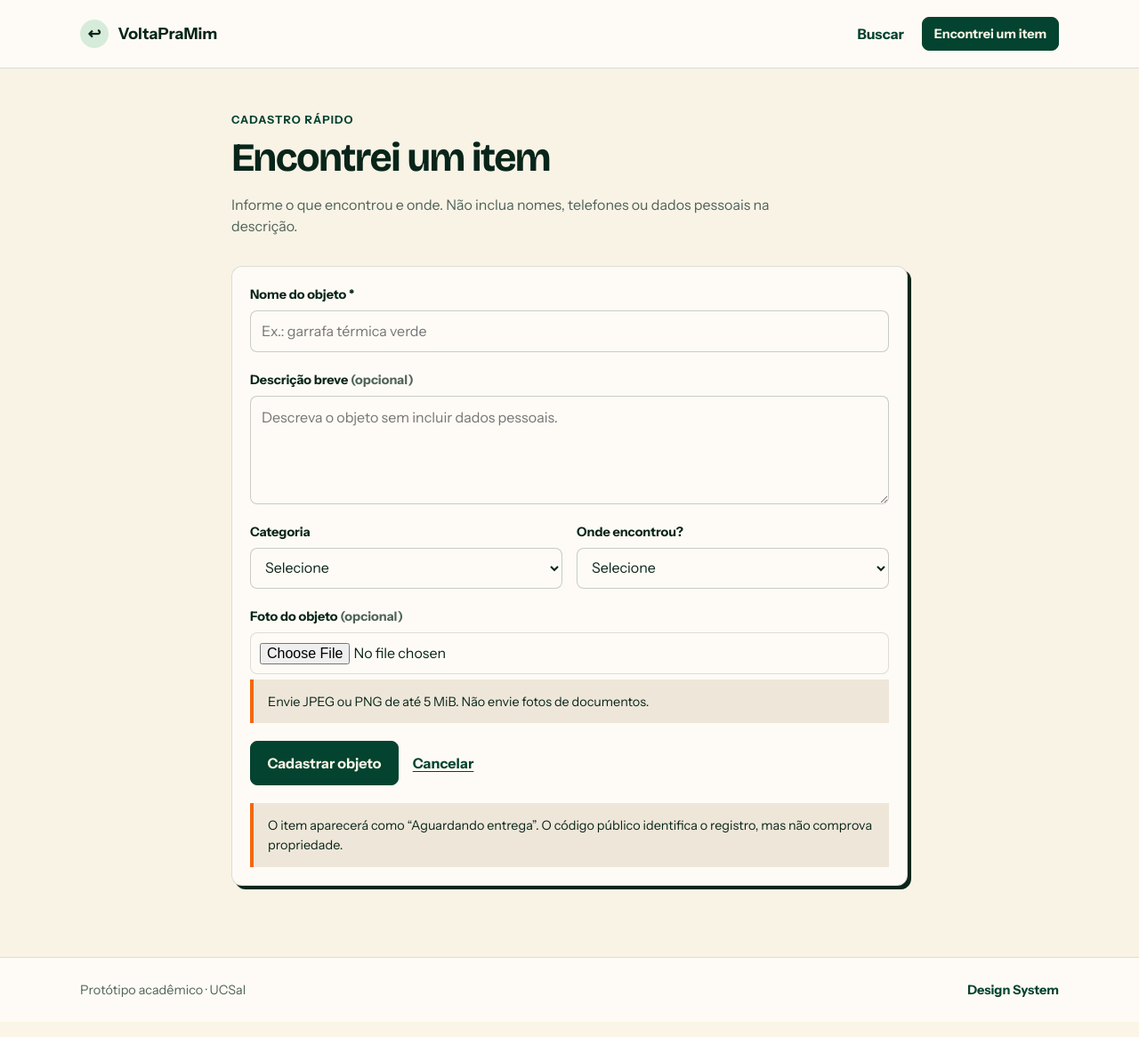
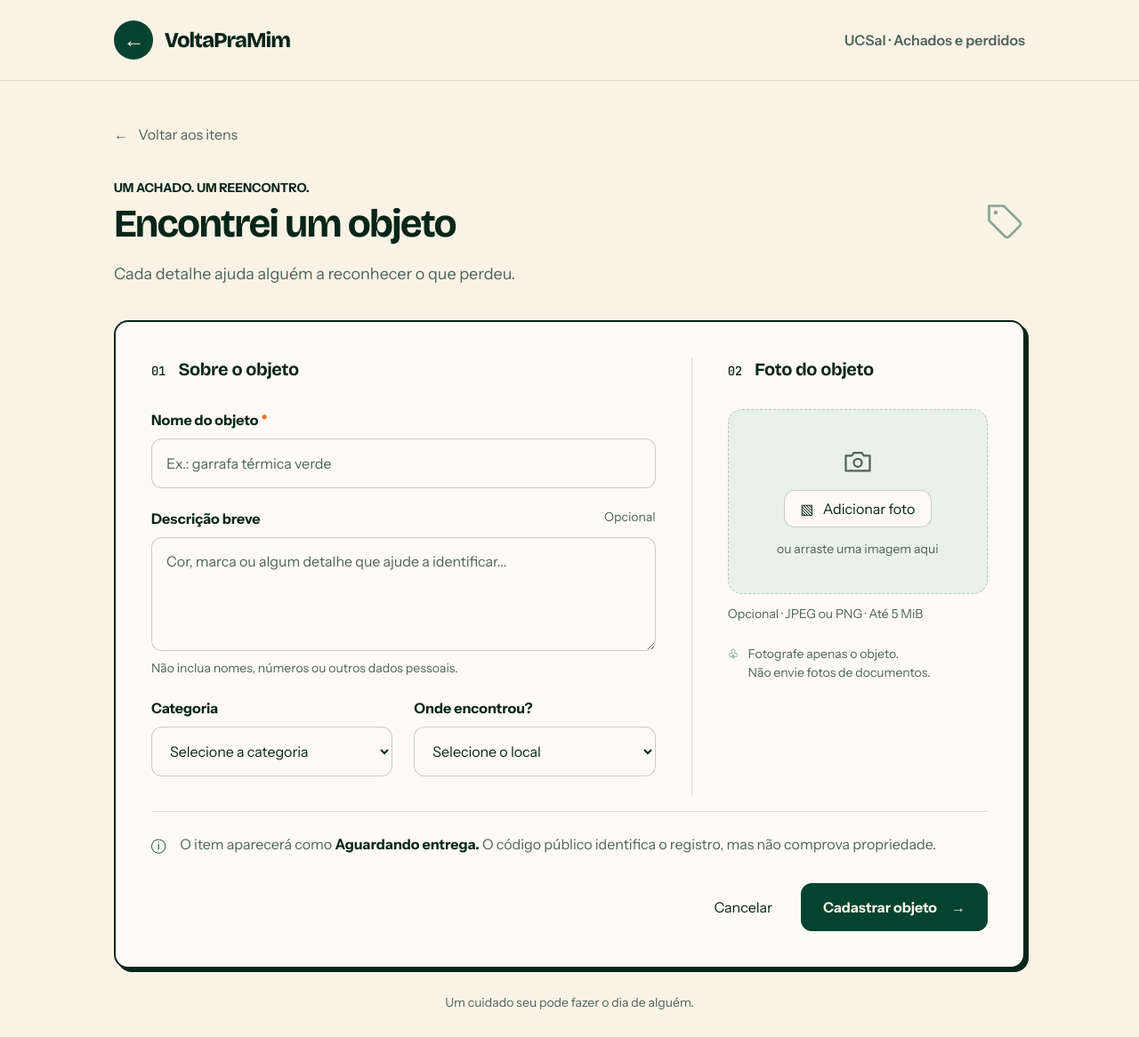
Before and after one commit to adrianolcn/VoltaPraMim, a Java web app: template src/main/webapp/WEB-INF/jsp/cadastro.jsp in a window 1280 px wide. Shown: the whole page at 89% size. Run offline with Tomcat 11, a stand-in JSP engine, Linux system fonts and the light colour scheme; the template is opened without the code that fills it, so the values that code supplies are empty.

Commit message:
feat: redesenha formulário de cadastro

```diff
--- a/src/main/webapp/WEB-INF/jsp/cadastro.jsp
+++ b/src/main/webapp/WEB-INF/jsp/cadastro.jsp
@@ -1,56 +1,87 @@
-<%@ page pageEncoding="UTF-8" %>
-<%@ include file="cabecalho.jspf" %>
-<section class="form-layout">
-    <div class="page-intro">
-        <p class="eyebrow">Cadastro rápido</p>
-        <h1>Encontrei um item</h1>
-        <p>Informe o que encontrou e onde. Não inclua nomes, telefones ou dados pessoais na descrição.</p>
+<%@ page contentType="text/html; charset=UTF-8" pageEncoding="UTF-8" %>
+<%@ taglib prefix="c" uri="jakarta.tags.core" %>
+<!doctype html>
+<html lang="pt-BR">
+<head>
+    <meta charset="utf-8">
+    <meta name="viewport" content="width=device-width, initial-scale=1">
+    <title>Encontrei um objeto · VoltaPraMim</title>
+    <link rel="preconnect" href="https://fonts.googleapis.com">
+    <link rel="preconnect" href="https://fonts.gstatic.com" crossorigin>
+    <link href="https://fonts.googleapis.com/css2?family=Bricolage+Grotesque:wght@500;700;800&family=Instrument+Sans:wght@400;600;700&family=JetBrains+Mono:wght@500&display=swap" rel="stylesheet">
+    <link rel="stylesheet" href="${pageContext.request.contextPath}/static/css/tokens.css">
+    <link rel="stylesheet" href="${pageContext.request.contextPath}/static/css/cadastro.css">
+</head>
+<body>
+<header class="registration-header">
+    <div class="header-inner">
+        <a class="brand" href="<c:url value='/'/>" aria-label="VoltaPraMim, página inicial"><span class="brand-icon" aria-hidden="true">←</span><span>VoltaPraMim</span></a>
+        <span class="header-caption">UCSal · Achados e perdidos</span>
     </div>
-    <c:if test="${not empty erro}"><div class="alert alert-error" role="alert"><c:out value="${erro}" /></div></c:if>
-   <form class="form-panel"action="<c:url value='/achei' />"method="post"enctype="multipart/form-data">
+</header>
+<main class="registration-page">
+    <a class="back-link" href="<c:url value='/'/>"><span aria-hidden="true">←</span> Voltar aos itens</a>
+    <section aria-labelledby="cadastro-titulo">
+        <div class="intro">
+            <p class="eyebrow">Um achado. Um reencontro.</p>
+            <h1 id="cadastro-titulo">Encontrei um objeto</h1>
+            <p>Cada detalhe ajuda alguém a reconhecer o que perdeu.</p>
+            <svg class="intro-tag" viewBox="0 0 32 32" fill="none" aria-hidden="true"><path d="M4 5h12l12 12a2 2 0 0 1 0 3L20 28a2 2 0 0 1-3 0L5 16V6a1 1 0 0 1 1-1Z" stroke="currentColor" stroke-width="1.8"/><circle cx="10" cy="10" r="1.5" fill="currentColor"/></svg>
+        </div>
+        <c:if test="${not empty erro}"><div class="alert" role="alert"><c:out value="${erro}" /></div></c:if>
+        <form class="registration-form" action="<c:url value='/achei'/>" method="post" enctype="multipart/form-data">
+            <div class="form-columns">
+                <section class="object-fields" aria-labelledby="object-heading">
+                    <h2 id="object-heading"><span class="section-number">01</span> Sobre o objeto</h2>
                     <div class="field">
-            <label for="titulo">Nome do objeto <span aria-hidden="true">*</span></label>
-            <input id="titulo" name="titulo" required maxlength="80" value="<c:out value='${titulo}' />" placeholder="Ex.: garrafa térmica verde">
+                        <label for="titulo">Nome do objeto <span class="required" aria-hidden="true">*</span></label>
+                        <input id="titulo" name="titulo" required maxlength="80" value="<c:out value='${titulo}'/>" placeholder="Ex.: garrafa térmica verde">
                     </div>
                     <div class="field">
-            <label for="descricao">Descrição breve <span class="muted">(opcional)</span></label>
-            <textarea id="descricao" name="descricao" rows="4" maxlength="500" placeholder="Descreva o objeto sem incluir dados pessoais."><c:out value="${descricao}" /></textarea>
+                        <div class="field-heading"><label for="descricao">Descrição breve</label><span>Opcional</span></div>
+                        <textarea id="descricao" name="descricao" rows="4" maxlength="500" aria-describedby="descricao-ajuda" placeholder="Cor, marca ou algum detalhe que ajude a identificar..."><c:out value="${descricao}"/></textarea>
+                        <p class="help" id="descricao-ajuda">Não inclua nomes, números ou outros dados pessoais.</p>
                     </div>
                     <div class="field-row">
                         <div class="field">
                             <label for="categoria">Categoria</label>
                             <select id="categoria" name="categoria" required>
-                    <option value="">Selecione</option>
-                    <c:forEach var="categoria" items="${categorias}"><option value="${categoria.name()}"><c:out value="${categoria.rotulo}" /></option></c:forEach>
+                                <option value="">Selecione a categoria</option>
+                                <c:forEach var="categoria" items="${categorias}"><option value="${categoria.name()}"><c:out value="${categoria.rotulo}"/></option></c:forEach>
                             </select>
                         </div>
                         <div class="field">
                             <label for="local">Onde encontrou?</label>
                             <select id="local" name="local" required>
-                    <option value="">Selecione</option>
-                    <c:forEach var="local" items="${locais}"><option value="${local.name()}"><c:out value="${local.rotulo}" /></option></c:forEach>
+                                <option value="">Selecione o local</option>
+                                <c:forEach var="local" items="${locais}"><option value="${local.name()}"><c:out value="${local.rotulo}"/></option></c:forEach>
                             </select>
                         </div>
                     </div>
-        <div class="field">
-            <label for="foto">
-                Foto do objeto
-                <span class="muted">(opcional)</span>
-            </label>
-
-            <input id="foto"
-                   class="file-input"
-                   name="foto"
-                   type="file"
-                   accept="image/jpeg,image/png">
-
-            <p class="form-note">
-                Envie JPEG ou PNG de até 5 MiB.
-                Não envie fotos de documentos.
-            </p>
+                </section>
+                <section class="photo-fields" aria-labelledby="photo-heading">
+                    <h2 id="photo-heading"><span class="section-number">02</span> Foto do objeto</h2>
+                    <div class="photo-drop" id="photo-drop">
+                        <svg class="camera-icon" viewBox="0 0 32 32" fill="none" aria-hidden="true"><path d="M4 11h6l2-3h8l2 3h6v15H4V11Z" stroke="currentColor" stroke-width="2" stroke-linejoin="round"/><circle cx="16" cy="18" r="4" stroke="currentColor" stroke-width="2"/></svg>
+                        <img class="photo-preview" id="foto-preview" alt="Prévia da foto selecionada" hidden>
+                        <input class="photo-input" id="foto" name="foto" type="file" accept="image/jpeg,image/png" aria-describedby="foto-ajuda foto-seguranca foto-selecionada">
+                        <label class="photo-button" for="foto"><span aria-hidden="true">▧</span> Adicionar foto</label>
+                        <span class="drop-hint">ou arraste uma imagem aqui</span>
+                        <span class="selected-file" id="foto-selecionada" aria-live="polite"></span>
+                        <button class="photo-remove" id="foto-remover" type="button" hidden>Remover foto</button>
                     </div>
-        <div class="form-actions"><button class="button" type="submit">Cadastrar objeto</button><a class="text-link" href="<c:url value='/' />">Cancelar</a></div>
-        <p class="form-note">O item aparecerá como “Aguardando entrega”. O código público identifica o registro, mas não comprova propriedade.</p>
+                    <p class="help" id="foto-ajuda">Opcional · JPEG ou PNG · Até 5 MiB</p>
+                    <p class="photo-safety" id="foto-seguranca"><span aria-hidden="true">♧</span> Fotografe apenas o objeto.<br>Não envie fotos de documentos.</p>
+                </section>
+            </div>
+            <div class="form-footer">
+                <p class="notice"><span aria-hidden="true">ⓘ</span><span>O item aparecerá como <strong>Aguardando entrega.</strong> O código público identifica o registro, mas não comprova propriedade.</span></p>
+                <div class="form-actions"><a href="<c:url value='/'/>">Cancelar</a><button type="submit">Cadastrar objeto <span aria-hidden="true">→</span></button></div>
+            </div>
         </form>
     </section>
-<%@ include file="rodape.jspf" %>
+    <p class="page-footer">Um cuidado seu pode fazer o dia de alguém.</p>
+</main>
+<script src="${pageContext.request.contextPath}/static/js/cadastro.js" defer></script>
+</body>
+</html>
--- /dev/null
+++ b/src/main/webapp/static/css/cadastro.css
@@ -0,0 +1,76 @@
+* { box-sizing: border-box; }
+body { margin: 0; background: var(--background); color: var(--foreground); font-family: var(--font-sans); line-height: 1.5; }
+a { color: inherit; text-decoration: none; }
+button, input, select, textarea { font: inherit; }
+.registration-header { border-bottom: 1px solid var(--border); }
+.header-inner, .registration-page { width: min(100%, 68rem); margin-inline: auto; padding-inline: 2rem; }
+.header-inner { min-height: 5.625rem; display: flex; align-items: center; justify-content: space-between; gap: 1rem; }
+.brand { display: inline-flex; align-items: center; gap: .8rem; font-family: var(--font-display); font-size: 1.5rem; font-weight: 800; letter-spacing: -.04em; }
+.brand-icon { display: grid; place-items: center; width: 2.75rem; height: 2.75rem; border-radius: 50%; background: var(--primary); color: var(--primary-foreground); font-family: var(--font-sans); font-size: 1.5rem; font-weight: 400; }
+.header-caption { color: var(--muted-foreground); font-weight: 600; text-align: right; }
+.registration-page { padding-top: 3rem; }
+.back-link { display: inline-flex; gap: .7rem; align-items: center; color: var(--muted-foreground); }
+.back-link:hover, .form-actions a:hover { color: var(--primary); text-decoration: underline; }
+.intro { position: relative; margin: 2.4rem 0; }
+.eyebrow { margin: 0 0 .35rem; font-size: .875rem; font-weight: 700; text-transform: uppercase; }
+h1, h2 { font-family: var(--font-display); }
+h1 { margin: 0; font-size: clamp(2.25rem, 5vw, 2.75rem); line-height: 1.1; letter-spacing: -.04em; }
+.intro > p:last-of-type { margin: 1.15rem 0 0; color: var(--muted-foreground); font-size: 1.125rem; }
+.intro-tag { position: absolute; right: 0; top: 1.4rem; width: 3rem; height: 3rem; color: color-mix(in oklab, var(--primary) 45%, transparent); }
+.registration-form { background: var(--card); border: 2px solid var(--foreground); border-radius: 1rem; box-shadow: var(--shadow-tag); padding: 2.5rem; }
+.form-columns { display: grid; grid-template-columns: minmax(0, 1.7fr) minmax(15rem, 1fr); gap: 2.5rem; }
+.photo-fields { border-left: 1px solid var(--border); padding-left: 2.5rem; min-width: 0; }
+h2 { display: flex; gap: .9rem; align-items: baseline; margin: 0 0 2rem; font-size: 1.25rem; line-height: 1.3; letter-spacing: -.02em; }
+.section-number { font-family: var(--font-mono); font-size: .875rem; font-weight: 500; }
+.field { display: grid; gap: .55rem; min-width: 0; margin-bottom: 1.4rem; }
+.field label { font-weight: 700; }
+.required { color: var(--signal); }
+.field-heading { display: flex; justify-content: space-between; gap: .5rem; }
+.field-heading > span, .help, .drop-hint { color: var(--muted-foreground); font-size: .875rem; }
+input:not([type=file]), select, textarea { width: 100%; min-height: 3.5rem; padding: .85rem 1rem; border: 1px solid var(--input); border-radius: var(--radius-lg); background: var(--card); color: var(--foreground); }
+textarea { min-height: 8rem; resize: vertical; }
+input::placeholder, textarea::placeholder { color: var(--muted-foreground); opacity: 1; }
+.field-row { display: grid; grid-template-columns: repeat(2, minmax(0, 1fr)); gap: 1.5rem; }
+.help { margin: 0; }
+.photo-drop { position: relative; display: flex; min-height: 13rem; flex-direction: column; align-items: center; justify-content: center; gap: .9rem; border: 1px dashed var(--input); border-radius: 1rem; padding: 1.25rem; background: color-mix(in oklab, var(--secondary) 55%, var(--card)); text-align: center; }
+.photo-drop.is-dragging { outline: 3px solid var(--ring); outline-offset: 3px; }
+.camera-icon { width: 2.25rem; height: 2.25rem; color: var(--muted-foreground); }
+.photo-preview { display: block; width: min(100%, 12rem); max-height: 10rem; object-fit: contain; border-radius: var(--radius-md); }
+.photo-preview[hidden] { display: none; }
+.photo-input { position: absolute; width: 1px; height: 1px; opacity: 0; }
+.photo-button { display: inline-flex; gap: .65rem; align-items: center; border: 1px solid var(--input); border-radius: var(--radius-lg); padding: .5rem 1.1rem; background: var(--card); cursor: pointer; }
+.photo-input:focus-visible + .photo-button { outline: 2px solid var(--primary); outline-offset: 2px; }
+.photo-fields > .help { margin-top: .75rem; }
+.selected-file { max-width: 100%; overflow-wrap: anywhere; font-size: .875rem; }
+.selected-file:empty { display: none; }
+.photo-remove { border: 0; padding: .25rem .5rem; background: transparent; color: var(--primary); font: inherit; font-size: .875rem; font-weight: 700; text-decoration: underline; cursor: pointer; }
+.photo-remove[hidden] { display: none; }
+.photo-safety { display: grid; grid-template-columns: auto 1fr; column-gap: .65rem; margin: 1.5rem 0 0; color: var(--muted-foreground); font-size: .875rem; }
+.photo-safety > span { grid-row: 1 / 3; color: var(--primary); }
+.form-footer { border-top: 1px solid var(--border); margin-top: 1rem; padding-top: 1.5rem; }
+.notice { display: flex; gap: 1rem; margin: 0; color: var(--muted-foreground); }
+.notice > span:first-child { color: var(--primary); }
+.notice strong { color: var(--foreground); }
+.form-actions { display: flex; align-items: center; justify-content: flex-end; flex-wrap: wrap; gap: 2rem; margin-top: 2rem; }
+.form-actions button { display: inline-flex; align-items: center; gap: 1rem; border: 1px solid var(--primary); border-radius: var(--radius-lg); padding: .9rem 1.5rem; background: var(--primary); color: var(--primary-foreground); font-weight: 700; cursor: pointer; }
+.form-actions button:hover { background: var(--foreground); }
+:focus-visible { outline: 2px solid var(--primary); outline-offset: 2px; }
+.alert { margin-bottom: 1rem; padding: 1rem; border: 1px solid var(--destructive); border-radius: var(--radius-lg); color: var(--destructive); background: var(--card); }
+.page-footer { margin: 1.75rem 0; color: var(--muted-foreground); text-align: center; font-size: .875rem; }
+@media (max-width: 48rem) {
+    .header-inner, .registration-page { padding-inline: 1.25rem; }
+    .header-inner { min-height: 4.75rem; }
+    .header-caption { font-size: .75rem; }
+    .brand { font-size: 1.2rem; }
+    .registration-page { padding-top: 2rem; }
+    .intro-tag { display: none; }
+    .registration-form { padding: 1.5rem; }
+    .form-columns { grid-template-columns: 1fr; gap: 1rem; }
+    .photo-fields { border-left: 0; border-top: 1px solid var(--border); padding: 1.5rem 0 0; }
+    h2 { margin-bottom: 1.25rem; }
+}
+@media (max-width: 30rem) {
+    .field-row { grid-template-columns: 1fr; gap: 0; }
+    .form-actions { justify-content: stretch; gap: 1rem; }
+    .form-actions button { justify-content: center; flex: 1; }
+}
--- /dev/null
+++ b/src/main/webapp/static/js/cadastro.js
@@ -0,0 +1,43 @@
+(() => {
+    const input = document.querySelector('#foto');
+    const drop = document.querySelector('#photo-drop');
+    const selected = document.querySelector('#foto-selecionada');
+    const preview = document.querySelector('#foto-preview');
+    const removeButton = document.querySelector('#foto-remover');
+    let previewUrl;
+    const showSelection = () => {
+        const file = input.files[0];
+        selected.textContent = file ? file.name : '';
+        removeButton.hidden = !file;
+        if (previewUrl) URL.revokeObjectURL(previewUrl);
+        previewUrl = undefined;
+        preview.hidden = true;
+        preview.removeAttribute('src');
+        if (file && ['image/jpeg', 'image/png'].includes(file.type)) {
+            previewUrl = URL.createObjectURL(file);
+            preview.src = previewUrl;
+            preview.hidden = false;
+        }
+    };
+    preview.addEventListener('error', () => { preview.hidden = true; });
+    input.addEventListener('change', showSelection);
+    removeButton.addEventListener('click', () => {
+        input.value = '';
+        showSelection();
+        input.focus();
+    });
+    ['dragenter', 'dragover'].forEach((eventName) => drop.addEventListener(eventName, (event) => {
+        event.preventDefault();
+        drop.classList.add('is-dragging');
+    }));
+    ['dragleave', 'drop'].forEach((eventName) => drop.addEventListener(eventName, (event) => {
+        event.preventDefault();
+        drop.classList.remove('is-dragging');
+    }));
+    drop.addEventListener('drop', (event) => {
+        if (event.dataTransfer.files.length) {
+            input.files = event.dataTransfer.files;
+            showSelection();
+        }
+    });
+})();
```
Lines whose indentation alone changed are shown as unchanged.
